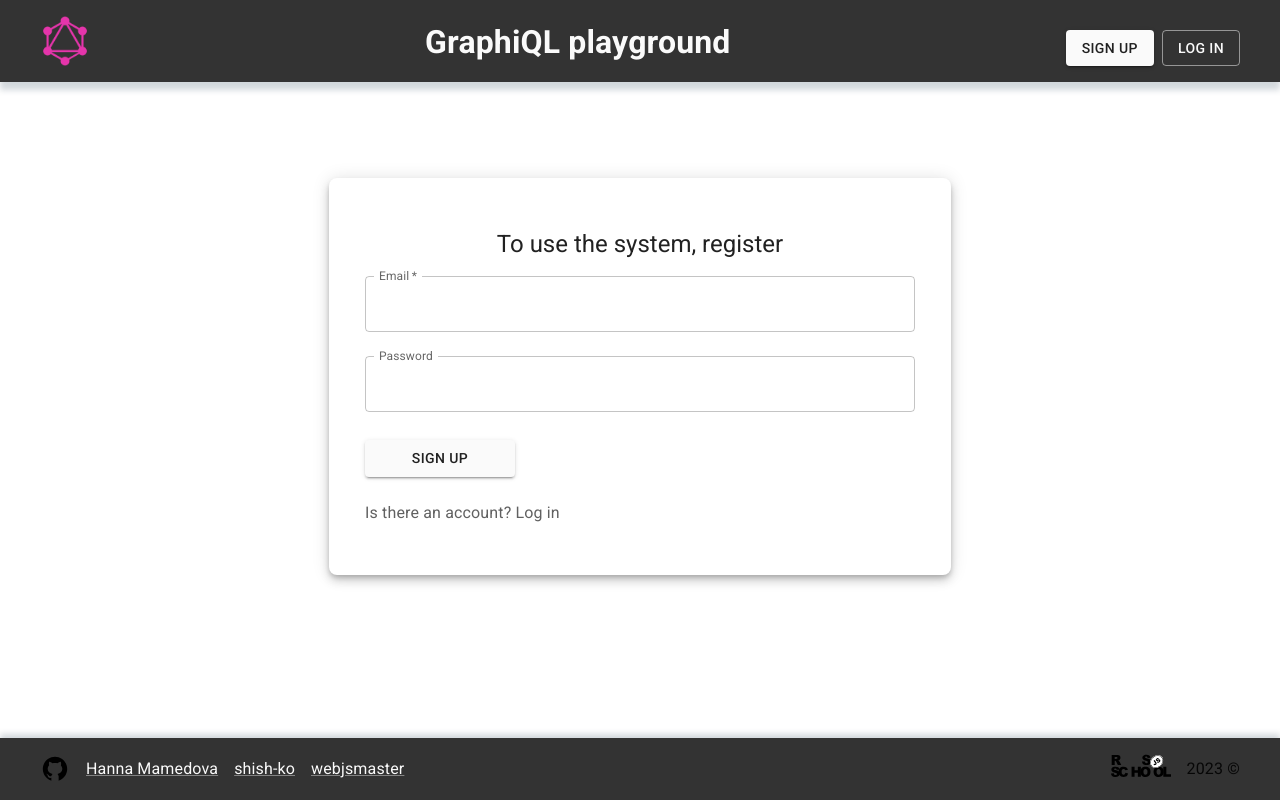
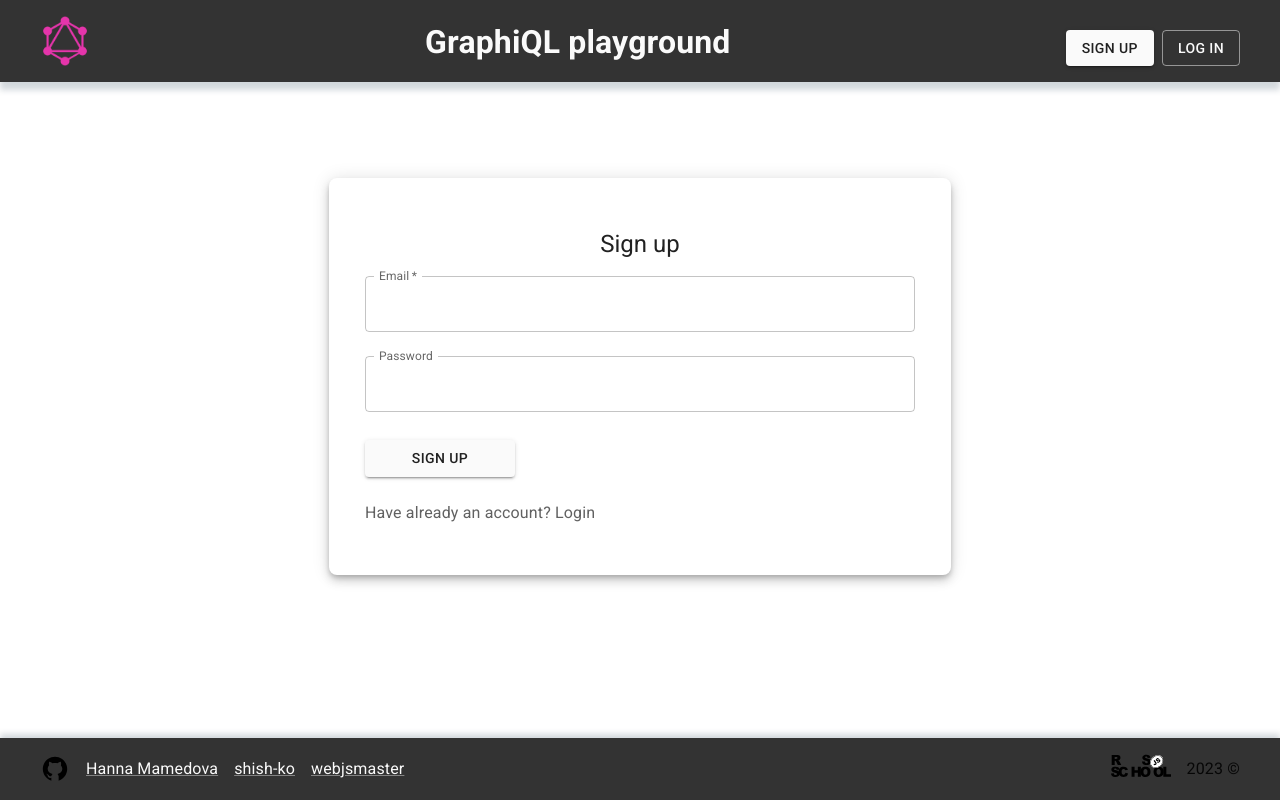
Before and after one commit to shish-ko/graphiql-app, a React (Vite) app: page /login in a window 1280 px wide. Both pictures are taken after a click on the button "SIGN UP". Built offline with nearby package versions, Linux system fonts and the light colour scheme.

Commit message:
fix:title form and name for lable link

```diff
--- a/src/pages/Auth/AuthPage.tsx
+++ b/src/pages/Auth/AuthPage.tsx
@@ -73,7 +73,7 @@ const AuthPage: FC = () => {
       <Grid item xs={12} sm={8} md={5} component={Paper} elevation={6} square borderRadius={2}>
         <PaperCss>
           <Typography component="h1" variant="h5">
-            {isLogin ? 'Enter your accounting data' : 'To use the system, register'}
+            {isLogin ? 'Log in' : 'Sign up'}
           </Typography>
           <Form onSubmit={handleSubmit(onSubmit)}>
             <InputField
@@ -123,13 +123,12 @@ const AuthPage: FC = () => {
             >
               {isLogin ? 'Login' : 'Sign up'}
             </Button>
-
             <Grid container marginTop={3}>
               <Grid item>
                 {isLogin ? (
-                  <Link to="/signup">No account? Sign up</Link>
+                  <Link to="/signup">Don&#39;t have an account? Create an account</Link>
                 ) : (
-                  <Link to="/login">Is there an account? Log in</Link>
+                  <Link to="/login">Have already an account? Login</Link>
                 )}
               </Grid>
             </Grid>
```
